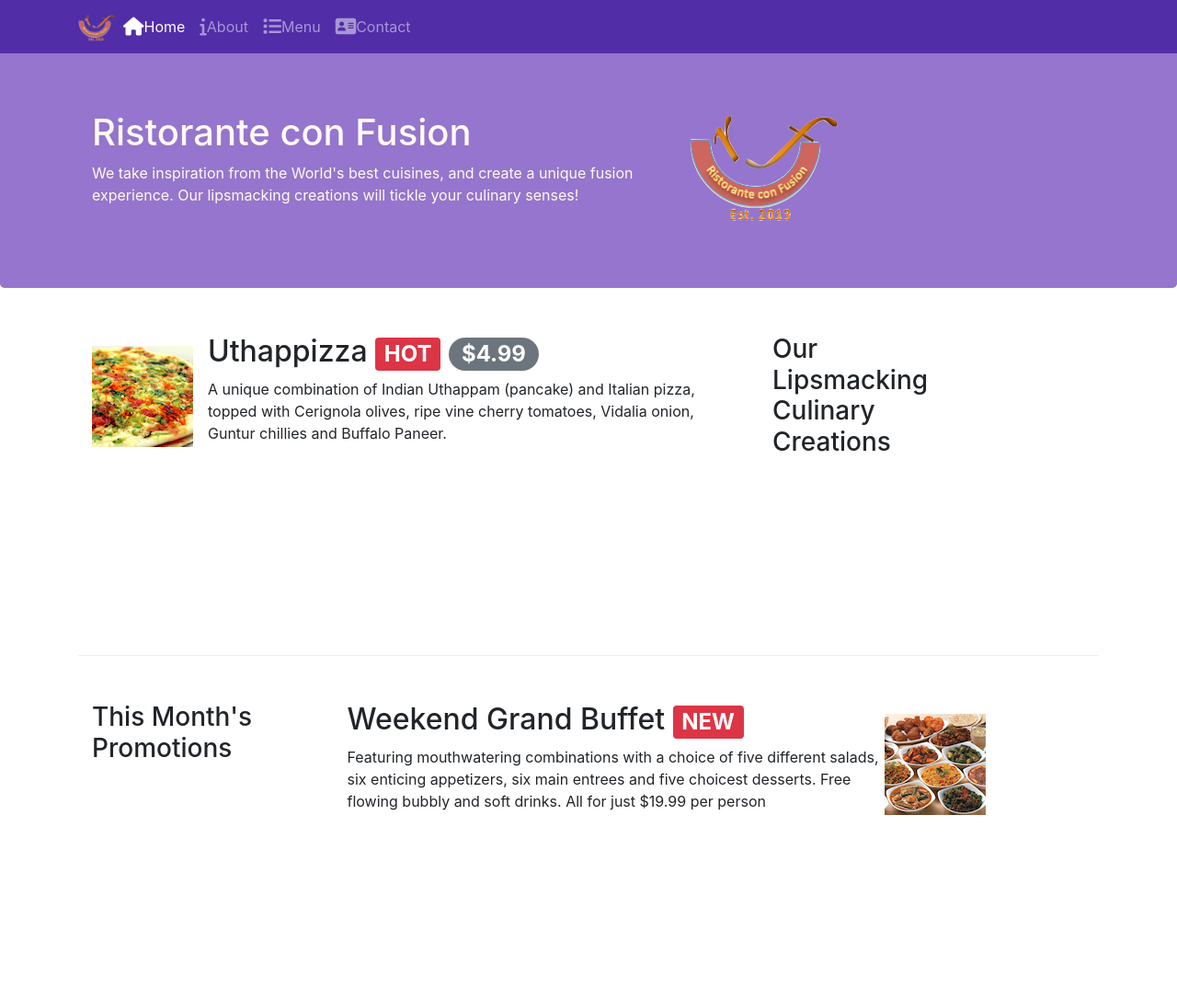
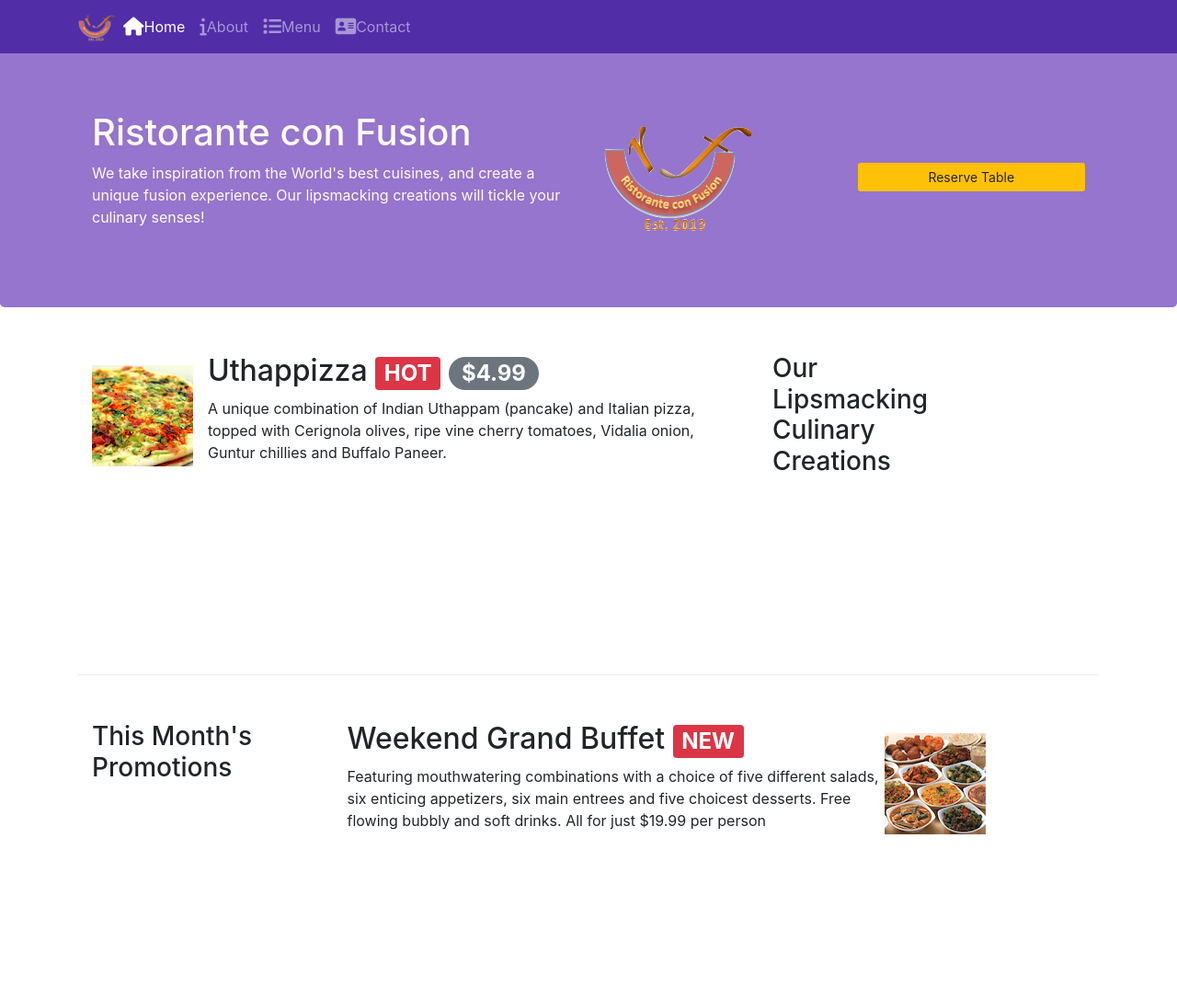
Before and after one commit to muhammad-waqar-dev/Coursera_FrontEndUI_Bootstatp4, a website: page Bootstrap_Assignment_2/index.html in a window 1280 px wide. Shown: the top 1086 px of the page at 92% size. Drawn offline with nearby package versions, Linux system fonts and the light colour scheme.

Commit message:
Assignment 2 | Task 3 completed

```diff
--- a/Bootstrap_Assignment_2/index.html
+++ b/Bootstrap_Assignment_2/index.html
@@ -37,13 +37,22 @@
     <header class="jumbotron">
         <div class="container">
             <div class="row row-header">
-                <div class="col-12 col-sm-7">
+                <div class="col-12 col-sm-6">
                     <h1>Ristorante con Fusion</h1>
                     <p>We take inspiration from the World's best cuisines, and create a unique fusion experience. Our
                         lipsmacking creations will tickle your culinary senses!</p>
                 </div>
                 <div class="col-12 col-sm align-self-center">
-                    <img src="img/logo.png" class="img-fluid" />
+                    <div class="row align-self-center">
+                        <div class="col-6 align-self-center">
+                            <img src="img/logo.png" class="img-fluid" /></div>
+                        <div class="col-6 align-self-center ">
+                            <a href="#resform">
+<button type="button" class="btn btn-sm btn-block bg-warning" onclick=" document.getElementById('resform')">Reserve Table</button>
+                            </a>
+                        </div>
+                    </div>
+
                 </div>
             </div>
         </div>
@@ -77,15 +86,18 @@
             <div class="col-sm-8 order-sm-last">
                 <div class="media">
                     <div class="media-body">
-                <h2>Weekend Grand Buffet
-                    <spna class="badge badge-danger">NEW</spna>
-                </h2>
-                <p class="d-none d-sm-block">Featuring mouthwatering combinations with a choice of five different
-                    salads, six enticing appetizers, six main entrees and five choicest desserts. Free flowing bubbly
-                    and soft drinks. All for just $19.99 per person </p></div>
+                        <h2>Weekend Grand Buffet
+                            <spna class="badge badge-danger">NEW</spna>
+                        </h2>
+                        <p class="d-none d-sm-block">Featuring mouthwatering combinations with a choice of five
+                            different
+                            salads, six enticing appetizers, six main entrees and five choicest desserts. Free flowing
+                            bubbly
+                            and soft drinks. All for just $19.99 per person </p>
+                    </div>
                     <img class="d-flex mr-3 img-thumnail align-self-center" src="img/buffet.png" alt="uthappizza" />
+                </div>
             </div>
-        </div>
         </div>
 
         <div class="row row-content align-self-center">
@@ -105,14 +117,14 @@
                 </div>
             </div>
         </div>
-        <div class="row row-content align-self-center">
+        <div id="resform" class="row row-content align-self-center" >
             <div class="card offset-4 ">
                 <h3 class="card-header bg-warning text-white">Reserve a Table</h3>
                 <div class="card-body">
-                    <form>
+                    <form >
                         <div class="form-group row">
                             <label for="telnum" class="col-12 col-md-2 col-form-label">Number of Guests</label>
-                            <div  class="col-12 col-md-9">
+                            <div class="col-12 col-md-9">
                                 <input type="radio" name="radio">1
                                 <input type="radio" name="radio">2
                                 <input type="radio" name="radio">3
@@ -140,7 +152,7 @@
                         <div class="form-group row center-block">
                             <div class="col-12 col-md-2"> </div>
                             <div class="col-12 col-sm">
-                                    <button type="submit" class="btn btn-primary align-self-center">Reserve</button>
+                                <button type="submit" class="btn btn-primary align-self-center">Reserve</button>
                             </div>
 
                         </div>
```
Also changed, not shown: Bootstrap_Assignment_2/css/style.css (line endings or trailing spaces), 1 other file.
